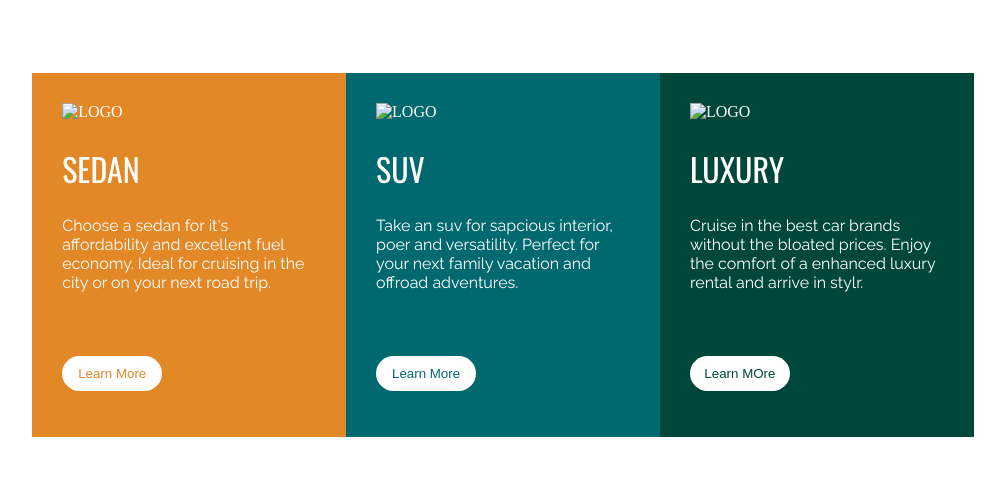
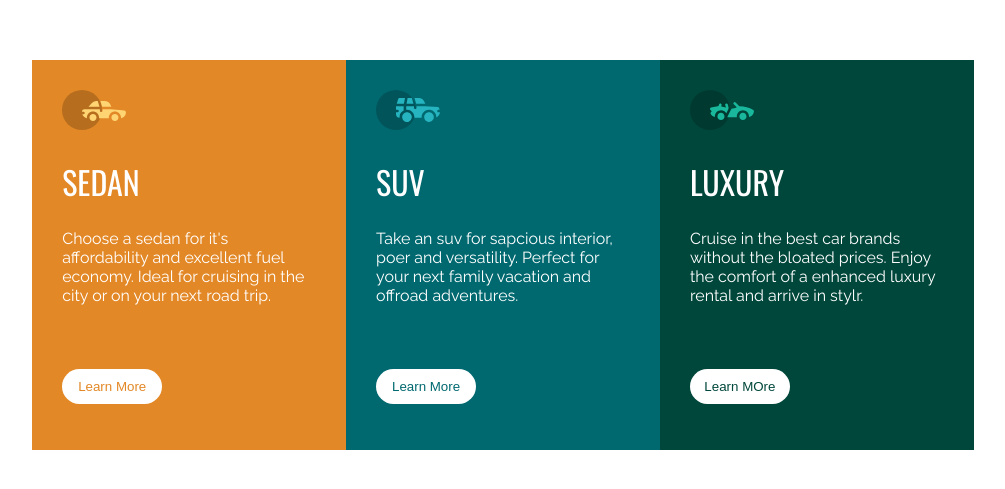
Before and after one commit to ShreeSivakumar/3-Columns, a plain HTML site: page index.html in a window 1280 px wide. Shown: the part 145-634 px from the top of the page, without its empty margins (137-1142 px from the left). Drawn offline with nearby package versions, Linux system fonts and the light colour scheme.

Commit message:
Update index.html

```diff
--- a/index.html
+++ b/index.html
@@ -20,21 +20,21 @@
   <div class="grid">
 
     <div class="sedans">
-      <img type="png/jpeg/svg" src="images/icon-sedans.svg" alt="LOGO">
+      <img type="png/jpeg/svg" src="icon-sedans.svg" alt="LOGO">
       <h1>SEDAN</h1>
       <p>Choose a sedan for it's affordability and excellent fuel economy.
         Ideal for cruising in the city or on your next road trip.</p>
       <button>Learn More</button>
     </div>
     <div class="suv">
-      <img type="png/jpeg/svg" src="images/icon-suvs.svg" alt="LOGO">
+      <img type="png/jpeg/svg" src="icon-suvs.svg" alt="LOGO">
       <h1>SUV</h1>
       <p>Take an suv for sapcious interior, poer and versatility.
         Perfect for your next family vacation and offroad adventures.</p>
       <button>Learn More</button>
     </div>
     <div class="luxury">
-      <img type="png/jpeg/svg" src="images/icon-luxury.svg" alt="LOGO">
+      <img type="png/jpeg/svg" src="icon-luxury.svg" alt="LOGO">
       <h1>LUXURY</h1>
       <p>Cruise in the best car brands without the bloated prices.
         Enjoy the comfort of a enhanced luxury rental and arrive in stylr.</p>
```
